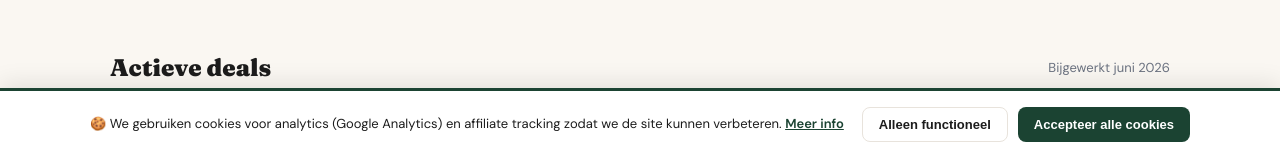
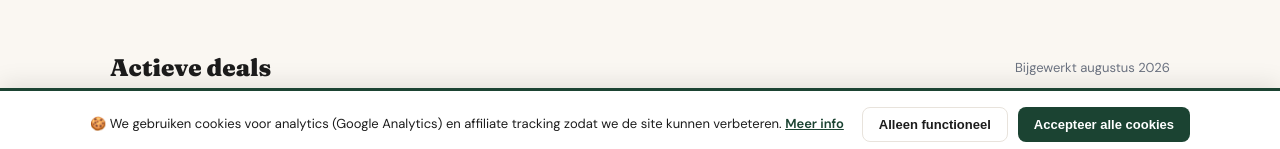
Before and after one commit to fetspets/bestemaaltijdbox, a Next.js app: page /kortingscodes in a window 1280 px wide. Shown: the part 642-791 px from the top of the page. Built offline with nearby package versions, Linux system fonts and the light colour scheme.

Commit message:
auto: update page.tsx

```diff
--- a/src/app/kortingscodes/page.tsx
+++ b/src/app/kortingscodes/page.tsx
@@ -183,7 +183,7 @@
       {/* Actieve deals eerst */}
       <div style={{ marginBottom: 16, paddingBottom: 12, borderBottom: '2px solid var(--ink)', display: 'flex', justifyContent: 'space-between', alignItems: 'center' }}>
         <h2 style={{ fontFamily: 'Fraunces, serif', fontSize: 24, fontWeight: 900 }}>Actieve deals</h2>
-        <div style={{ fontSize: 13, color: 'var(--muted)' }}>Bijgewerkt juni 2026</div>
+        <div style={{ fontSize: 13, color: 'var(--muted)' }}>Bijgewerkt {LAATST_BIJGEWERKT}</div>
       </div>
 
       {kortingen.filter(k => k.actief).map((k, i) => (
```
